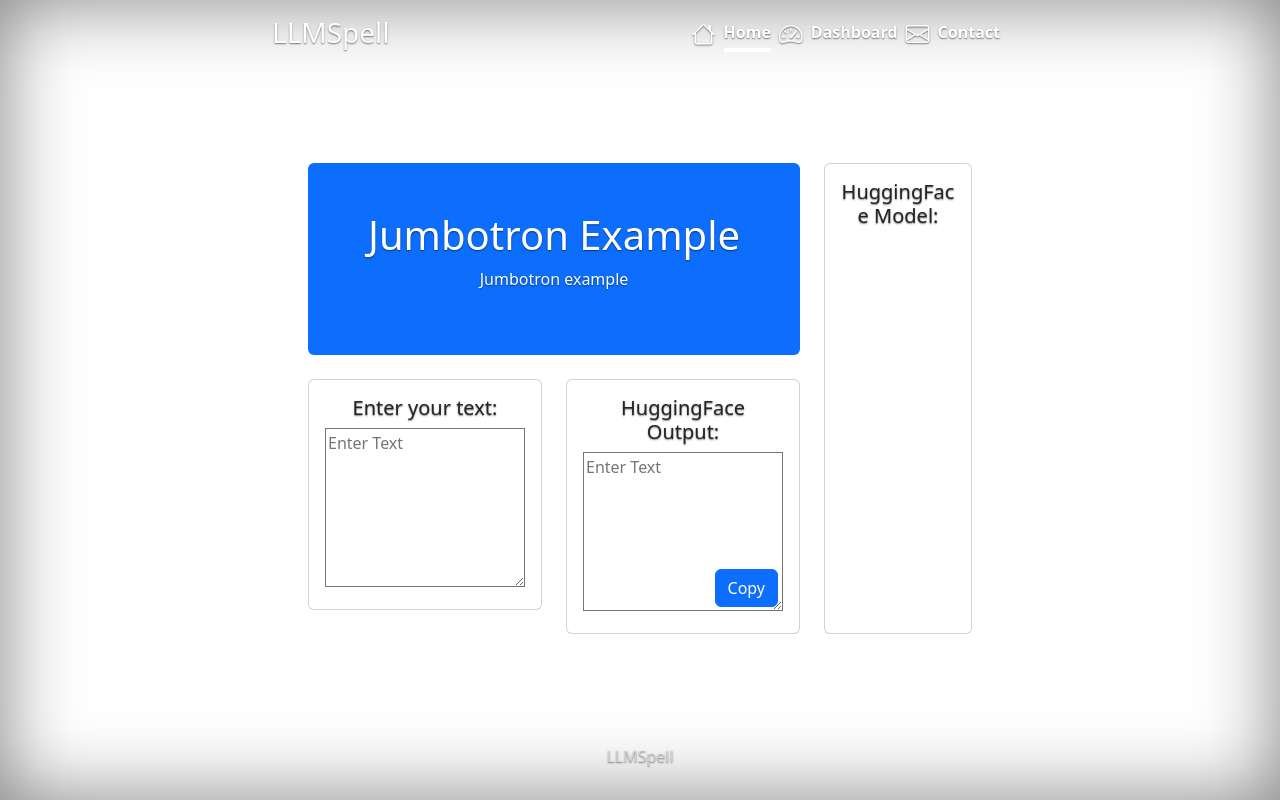
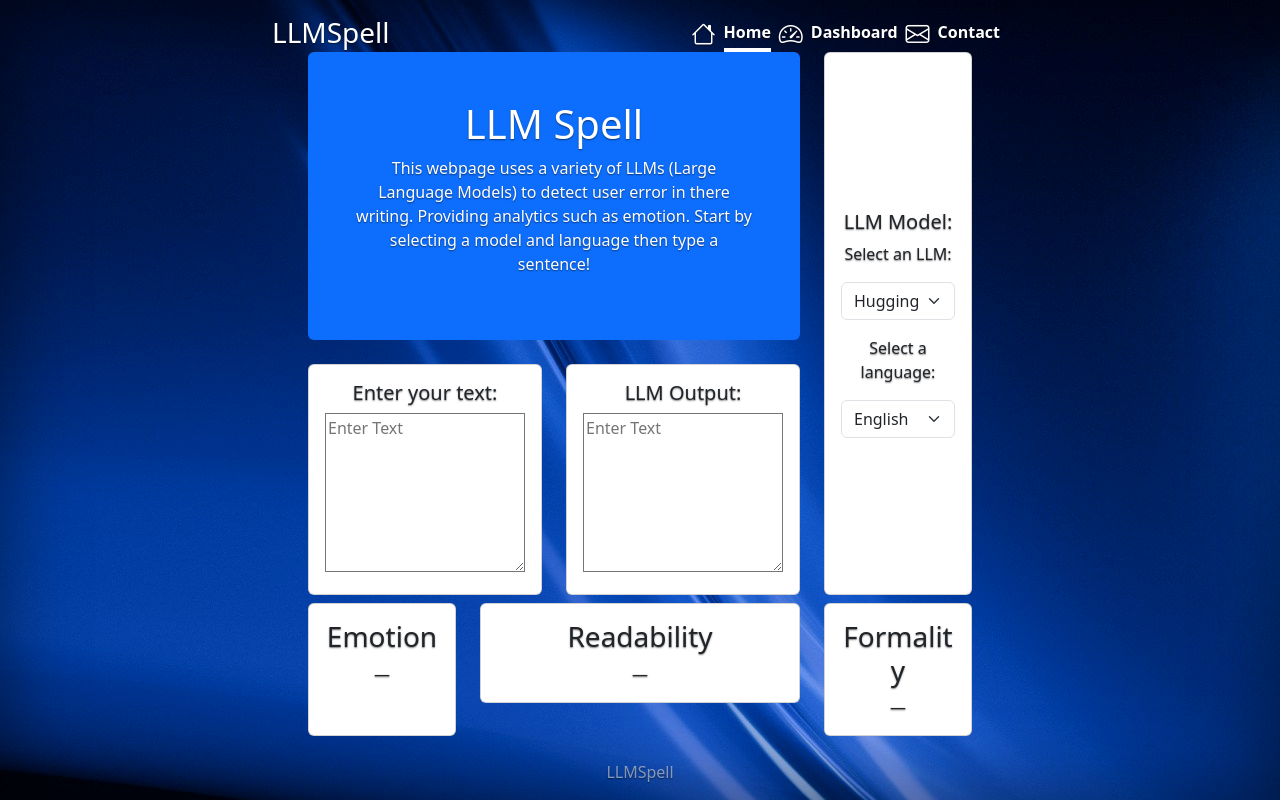
Before and after one commit to ColePal/spell-correction-plugin, a Django app: page /cover/ in a window 1280 px wide. Run offline with Django 5.2, Linux system fonts and the light colour scheme; some libraries are stand-ins or nearby versions.

Commit message:
Updated the TestingSlice.html

```diff
--- a/backend/api/views.py
+++ b/backend/api/views.py
@@ -29,7 +29,7 @@ def covertest_page(request):
     return render(request, 'covertest.html')
 
 def cover_page(request):
-    return render(request, 'covertest.html')
+    return render(request, 'TestingSlice.html')
 
 
 @api_view(['GET'])
--- a/backend/templates/TestingSlice.html
+++ b/backend/templates/TestingSlice.html
@@ -1,27 +1,26 @@
 <!--{% load static %}-->
-<!doctype html>
+<!DOCTYPE html>
 <html lang="en">
-
     <head>
-    <meta charset="utf-8">
-    <meta name="viewport" content="width=device-width, initial-scale=1, shrink-to-fit=no">
-    <meta name="description" content="">
-    <meta name="author" content="">
-    <link rel="icon" href="/docs/4.0/assets/img/favicons/favicon.ico">
+        <meta charset="utf-8" />
+        <meta name="viewport" content="width=device-width, initial-scale=1, shrink-to-fit=no" />
+        <meta name="description" content="" />
+        <meta name="author" content="" />
+        <link rel="icon" href="/docs/4.0/assets/img/favicons/favicon.ico" />
 
         <title>Cover Template for Bootstrap</title>
 
-    <link rel="canonical" href="https://getbootstrap.com/docs/4.0/examples/cover/">
+        <link rel="canonical" href="https://getbootstrap.com/docs/4.0/examples/cover/" />
 
         <!-- Bootstrap core CSS -->
-    <link href="../../dist/css/bootstrap.min.css" rel="stylesheet">
+        <link href="../../dist/css/bootstrap.min.css" rel="stylesheet" />
 
         <!-- Custom styles for this template -->
         <!--    <link href="cover.css" rel="stylesheet">-->
 
         <!-- Bootstrap CSS and Icons -->
-    <link href="https://cdn.jsdelivr.net/npm/bootstrap@5.3.0/dist/css/bootstrap.min.css" rel="stylesheet"/>
-    <link href="https://cdn.jsdelivr.net/npm/bootstrap-icons@1.10.0/font/bootstrap-icons.css" rel="stylesheet"/>
+        <link href="https://cdn.jsdelivr.net/npm/bootstrap@5.3.0/dist/css/bootstrap.min.css" rel="stylesheet" />
+        <link href="https://cdn.jsdelivr.net/npm/bootstrap-icons@1.10.0/font/bootstrap-icons.css" rel="stylesheet" />
 
         <style>
             /*
@@ -66,7 +65,7 @@
                 color: #fff;
                 text-shadow: 0 .05rem .1rem rgba(0, 0, 0, .5);
                 box-shadow: inset 0 0 5rem rgba(0, 0, 0, .5);
-            /*background: url("{% static 'vimal-s-ZhVUAUc8V4s-unsplash.jpg' %}") no-repeat center center fixed;
+                background: url("{% static 'vimal-s-ZhVUAUc8V4s-unsplash.jpg' %}") no-repeat center center fixed;
                 The background is broken will comment out for now*/
                 background-size: cover;
             }
@@ -171,8 +167,10 @@
                         <!-- Second Main Column (containing nested columns) -->
                         <div class="col-sm-9">
                             <div class="p-5 bg-primary text-white rounded mb-4">
-                        <h1 class="" id="jumbo">Jumbotron Example</h1>
-                        <p class="">Jumbotron example</p>
+                                <h1 class="" id="jumbo">LLM Spell</h1>
+                                <p class="">
+                                    This webpage uses a variety of LLMs (Large Language Models) to detect user error in there writing. Providing analytics such as emotion. Start by selecting a model and language then type a sentence!
+                                </p>
                             </div>
                             <div class="row">
                                 <!-- First Nested Column -->
@@ -189,14 +186,8 @@
                                 <div class="col-sm-6">
                                     <div class="card">
                                         <div class="card-body" id="huggingface-output">
-                                    <h5 class="card-title">HuggingFace Output:</h5>
-                                    <div style="position: relative;">
-                                            <textarea name="comments" rows="5" cols="40" placeholder="Enter Text"
-                                                      class="w-100" style="padding-bottom: 35px;" id="testTarget"></textarea>
-                                        <button class="btn btn-primary"
-                                                style="position: absolute; bottom: 10px; right: 5px;">Copy
-                                        </button>
-                                    </div>
+                                            <h5 class="card-title">LLM Output:</h5>
+                                            <textarea name="comments" rows="5" cols="40" placeholder="Enter Text" class="w-100" style="padding-bottom: 35px;" id="testTarget"></textarea>
                                         </div>
                                     </div>
                                 </div>
@@ -204,44 +195,60 @@
                         </div>
                         <div class="col-sm-3">
                             <div class="card">
-                        <div class="card-body" id="huggingface-model">
-                            <h5 class="card-title">HuggingFace Model:</h5>
+                                <div class="card-body d-flex flex-column align-items-center justify-content-center" id="huggingface-model">
+                                    <h5 class="card-title">LLM Model:</h5>
+                                    <p>Select an LLM:</p>
+                                    <div class="d-flex flex-column align-items-center">
+                                        <select class="form-select w-100 mb-3" style="max-width: 220px;" aria-label="Select LLM">
+                                            <option selected>Hugging Face</option>
+                                            <option value="1">Gemini</option>
+                                            <option value="2">Grok</option>
+                                        </select>
+
+                                        <p>Select a language:</p>
+                                        <select class="form-select w-100" style="max-width: 220px;" aria-label="Select Language">
+                                            <option selected>English</option>
+                                            <option value="1">Sinhala</option>
+                                        </select>
                                     </div>
                                 </div>
                             </div>
                         </div>
                     </div>
-        <div id="status" style="margin:8px 0;color:#666;"></div>
-<div class="row">
-    <div class="card"><h3>Emotion</h3>
+                    <div id="status" style="margin: 8px 0; color: white;"></div>
+
+                    <div class="row mb-4">
+                        <div class="col-sm-3">
+                            <div class="card p-3">
+                                <h3>Emotion</h3>
                                 <div id="emotion" class="mono">—</div>
                             </div>
-    <div class="card"><h3>Formality</h3>
+                        </div>
+                        <div class="col-sm-6">
+                            <div class="card p-3">
+                                <h3>Readability</h3>
+                                <div id="readability" class="mono">—</div>
+                            </div>
+                        </div>
+                        <div class="col-sm-3">
+                            <div class="card p-3">
+                                <h3>Formality</h3>
                                 <div id="formality" class="mono">—</div>
                             </div>
-    <div class="card"><h3>Readability</h3>
-        <div id="readability" class="mono">—</div>
+                        </div>
                     </div>
                 </div>
 
                 <script>
                     function fleschMeaning(score) {
-    if (score > 100)
-        return "Super easy (child-level simplicity)";
-    if (score >= 90)
-        return "Very easy (5th grade)";
-    if (score >= 80)
-        return "Easy (6th grade)";
-    if (score >= 70)
-        return "Fairly easy (7th grade)";
-    if (score >= 60)
-        return "Standard (8th–9th grade)";
-    if (score >= 50)
-        return "Fairly difficult (10th–12th grade)";
-    if (score >= 30)
-        return "Difficult (college level)";
-    if (score >= 0)
-        return "Very difficult (college graduate)";
+                        if (score > 100) return "Super easy (child-level simplicity)";
+                        if (score >= 90) return "Very easy (5th grade)";
+                        if (score >= 80) return "Easy (6th grade)";
+                        if (score >= 70) return "Fairly easy (7th grade)";
+                        if (score >= 60) return "Standard (8th–9th grade)";
+                        if (score >= 50) return "Fairly difficult (10th–12th grade)";
+                        if (score >= 30) return "Difficult (college level)";
+                        if (score >= 0) return "Very difficult (college graduate)";
                         return "Extremely complex / academic";
                     }
 
```
Also changed, not shown: other parts of backend/templates/TestingSlice.html (+14 -23 lines). Lines whose indentation alone changed are shown as unchanged.
